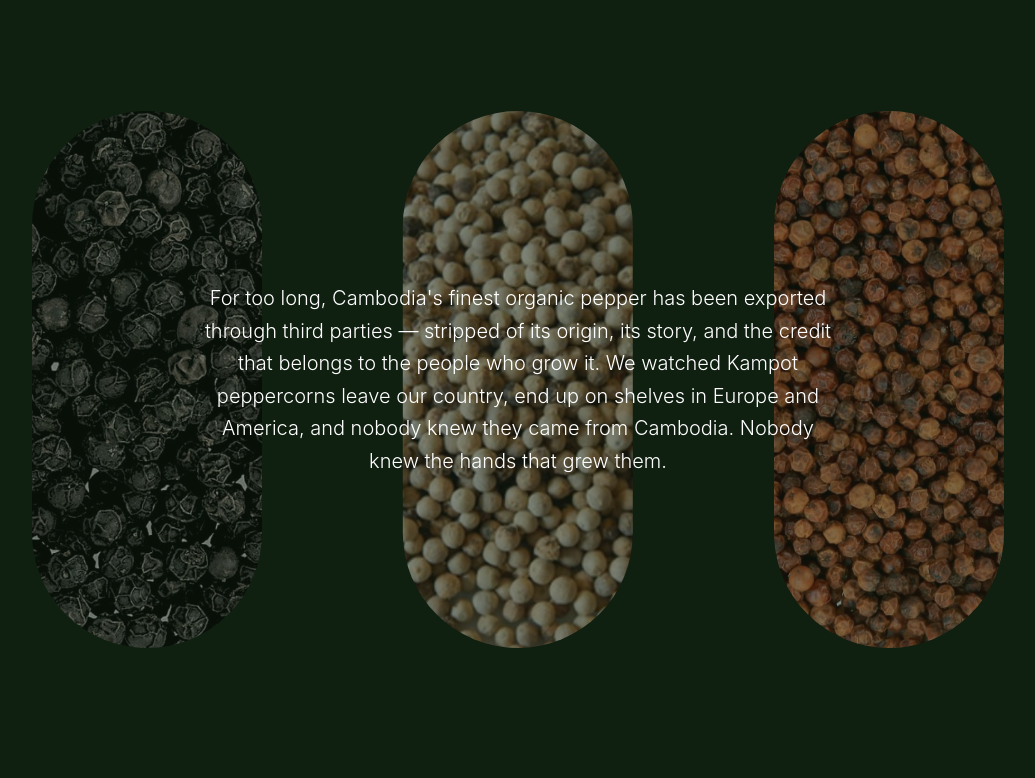
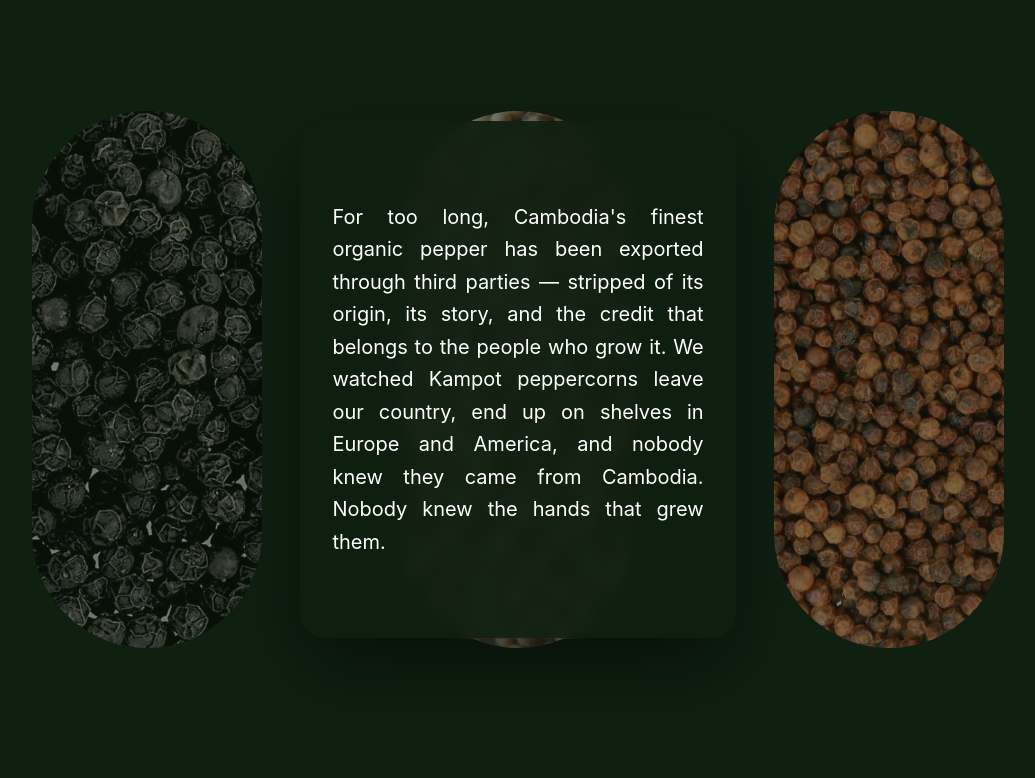
Before and after one commit to keanglongky-del/sunrise-web, a Next.js app: page / in a window 1280 px wide. Shown: the part 1860-2638 px from the top of the page, without its empty margins (122-1157 px from the left). Built offline with nearby package versions, Linux system fonts and the light colour scheme.

Commit message:
Slide 3: vertical card with dark green bg, bigger text, justified

```diff
--- a/src/app/page.tsx
+++ b/src/app/page.tsx
@@ -191,9 +191,9 @@ export default function Home() {
           </div>
         </div>
 
-        {/* Full-screen centered text on top */}
-        <div className="relative z-10 w-full max-w-3xl mx-auto px-8 md:px-16 text-center">
-          <p className="text-white text-sm md:text-lg lg:text-xl leading-relaxed font-light">
+        {/* Vertical story card on top */}
+        <div className="relative z-10 w-[75%] md:w-[40%] lg:w-[34%] max-h-[75vh] md:max-h-[80vh] bg-[#0f1f10]/90 backdrop-blur-sm rounded-2xl md:rounded-3xl py-10 md:py-16 lg:py-20 px-6 md:px-8 shadow-[0_30px_80px_-15px_rgba(0,0,0,0.6)]">
+          <p className="text-white text-base md:text-lg lg:text-xl leading-relaxed text-justify">
             For too long, Cambodia&apos;s finest organic pepper has been exported through third parties — stripped of its origin, its story, and the credit that belongs to the people who grow it. We watched Kampot peppercorns leave our country, end up on shelves in Europe and America, and nobody knew they came from Cambodia. Nobody knew the hands that grew them.
           </p>
         </div>
```
